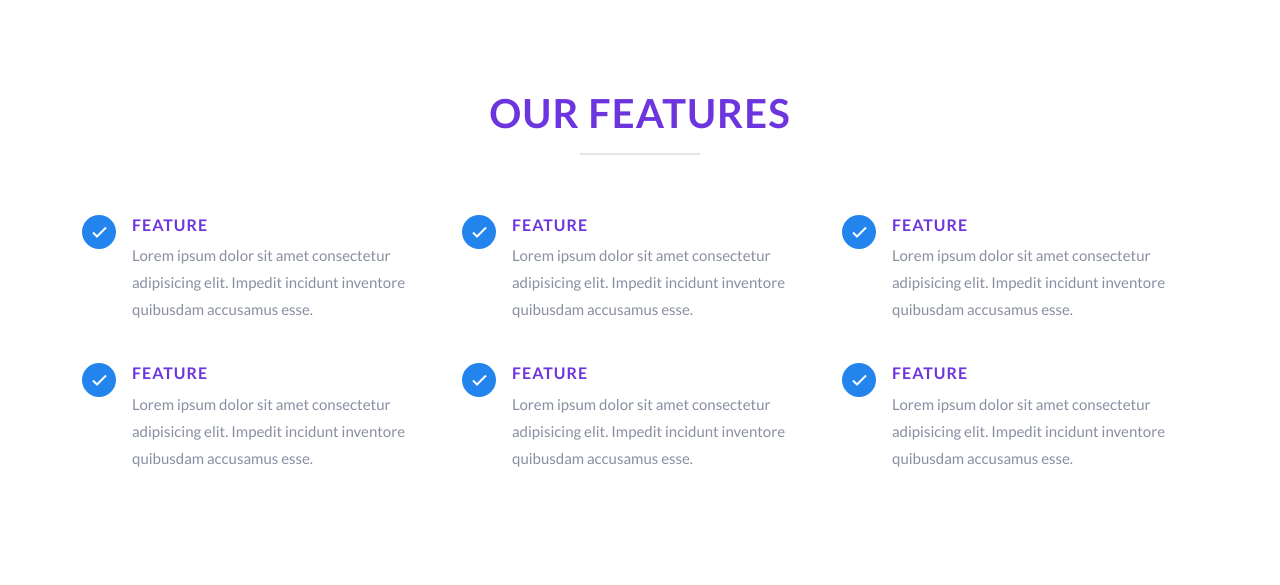
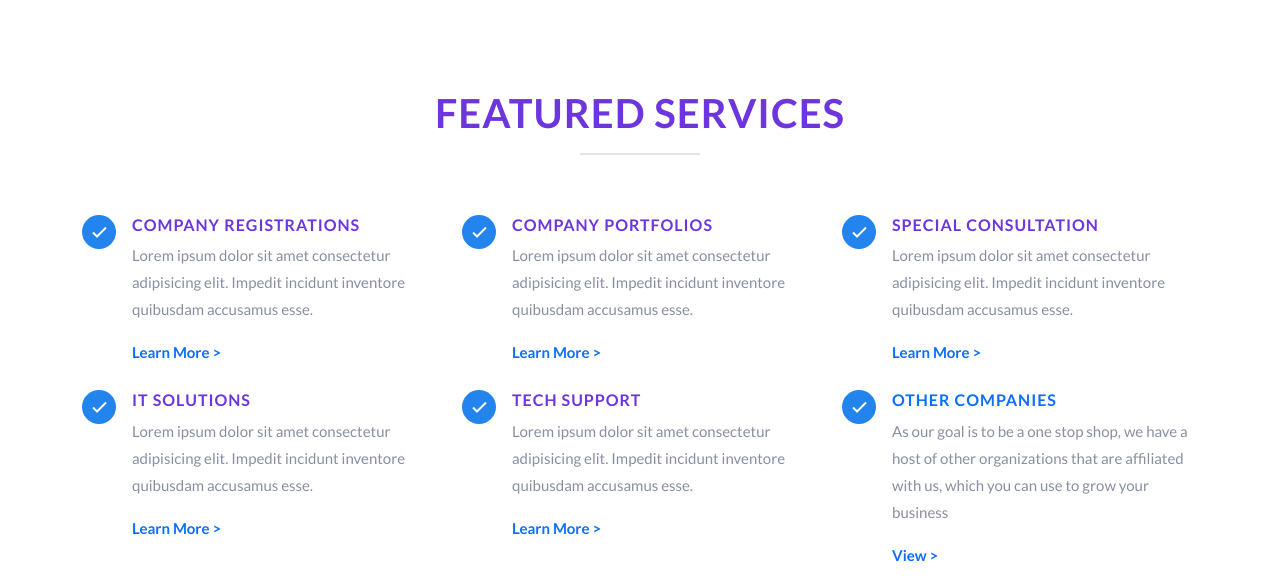
Before and after one commit to 1c4ru522/tempTest, a plain HTML site: page index.html in a window 1280 px wide. Shown: the part 3072-3657 px from the top of the page. Drawn offline with Linux system fonts and the light colour scheme.

Commit message:
Update index.html

```diff
--- a/index.html
+++ b/index.html
@@ -228,7 +228,7 @@
       <div class="container">
          <div class="row">
             <div class="col-12 section-intro">
-               <h1>Our Features</h1>
+               <h1>Featured Services</h1>
                <div class="hline"></div>
             </div>
          </div>
@@ -238,8 +238,9 @@
                   <i class="bx bx-check"></i>
                </div>
                <div>
-                  <h5 class="title-sm">Feature</h5>
+                  <h5 class="title-sm">Company Registrations</h5>
                   <p>Lorem ipsum dolor sit amet consectetur adipisicing elit. Impedit incidunt inventore quibusdam accusamus esse.</p>
+                  <a href="#">Learn More ></a>
                </div>
             </div>
             <div class="col-lg-4 col-sm-6 feature d-flex">
@@ -247,8 +248,9 @@
                   <i class="bx bx-check"></i>
                </div>
                <div>
-                  <h5 class="title-sm">Feature</h5>
+                  <h5 class="title-sm">Company Portfolios</h5>
                   <p>Lorem ipsum dolor sit amet consectetur adipisicing elit. Impedit incidunt inventore quibusdam accusamus esse.</p>
+                  <a href="#">Learn More ></a>
                </div>
             </div>
             <div class="col-lg-4 col-sm-6 feature d-flex">
@@ -256,8 +258,9 @@
                   <i class="bx bx-check"></i>
                </div>
                <div>
-                  <h5 class="title-sm">Feature</h5>
+                  <h5 class="title-sm">Special Consultation</h5>
                   <p>Lorem ipsum dolor sit amet consectetur adipisicing elit. Impedit incidunt inventore quibusdam accusamus esse.</p>
+                  <a href="#">Learn More ></a>
                </div>
             </div>
             <div class="col-lg-4 col-sm-6 feature d-flex">
@@ -265,8 +268,9 @@
                   <i class="bx bx-check"></i>
                </div>
                <div>
-                  <h5 class="title-sm">Feature</h5>
+                  <h5 class="title-sm">IT Solutions</h5> <!--and call outs-->
                   <p>Lorem ipsum dolor sit amet consectetur adipisicing elit. Impedit incidunt inventore quibusdam accusamus esse.</p>
+                  <a href="#">Learn More ></a>
                </div>
             </div>
             <div class="col-lg-4 col-sm-6 feature d-flex">
@@ -274,8 +278,9 @@
                   <i class="bx bx-check"></i>
                </div>
                <div>
-                  <h5 class="title-sm">Feature</h5>
+                  <h5 class="title-sm">Tech Support</h5>
                   <p>Lorem ipsum dolor sit amet consectetur adipisicing elit. Impedit incidunt inventore quibusdam accusamus esse.</p>
+                  <a href="#">Learn More ></a>
                </div>
             </div>
             <div class="col-lg-4 col-sm-6 feature d-flex">
@@ -283,8 +288,9 @@
                   <i class="bx bx-check"></i>
                </div>
                <div>
-                  <h5 class="title-sm">Feature</h5>
-                  <p>Lorem ipsum dolor sit amet consectetur adipisicing elit. Impedit incidunt inventore quibusdam accusamus esse.</p>
+                  <h5 class="title-sm"><a href="#">Other Companies</a></h5>
+                  <p>As our goal is to be a one stop shop, we have a host of other organizations that are affiliated with us, which you can use to grow your business</p>
+                  <a href="#">View ></a>
                </div>
             </div>
          </div>
@@ -358,6 +364,21 @@
             <small class="text-white">Web Designer</small>
             <div class="hline"></div>
             <p class="text-white">Well skillful lorem Ipsum is not simply random text. It has roots in a piece of classical Latin literature from 45 BC</p>
+         </div>
+      </div>
+   </section>
+
+    <section id="imgHeadThree">
+      <div class="container text-center">
+         <div class="row justify-content-center">
+            <div class="col-md-10">
+               <h1 class="text-white display-4">IDM<br>CREATIVE • INNOVATIVE • STRATEGIC<br></h1>
+               <p class="text-white">Connect and Convert.<br>
+                                       At IDM, we leverage the latest tools and techniques to drive traffic, increase engagement, and grow your business.
+                                       Our team of experts will work with you to understand your goals and create a customized plan to achieve them.
+                                       Taking your Brand to the next level.</p>
+               <a href="#contact" class="btn btn-brand">Contact</a>
+            </div>
          </div>
       </div>
    </section>
```
